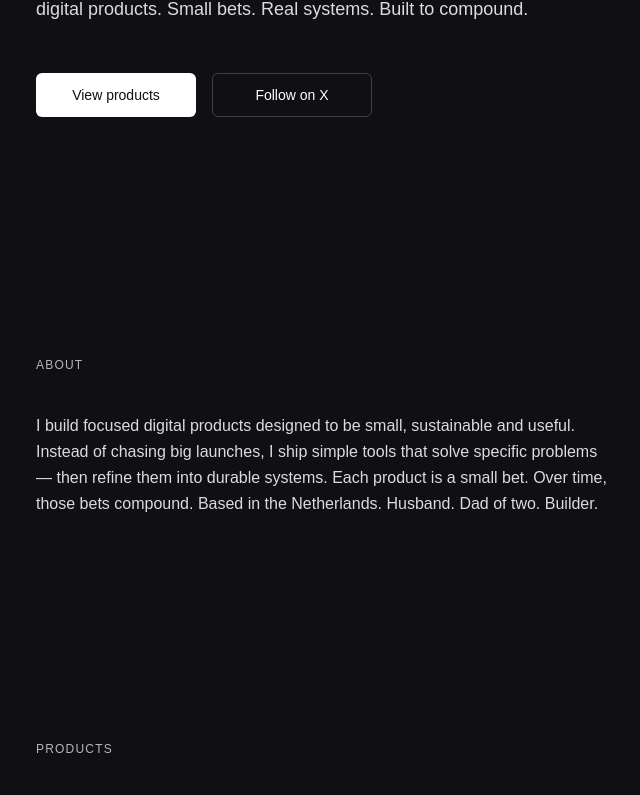
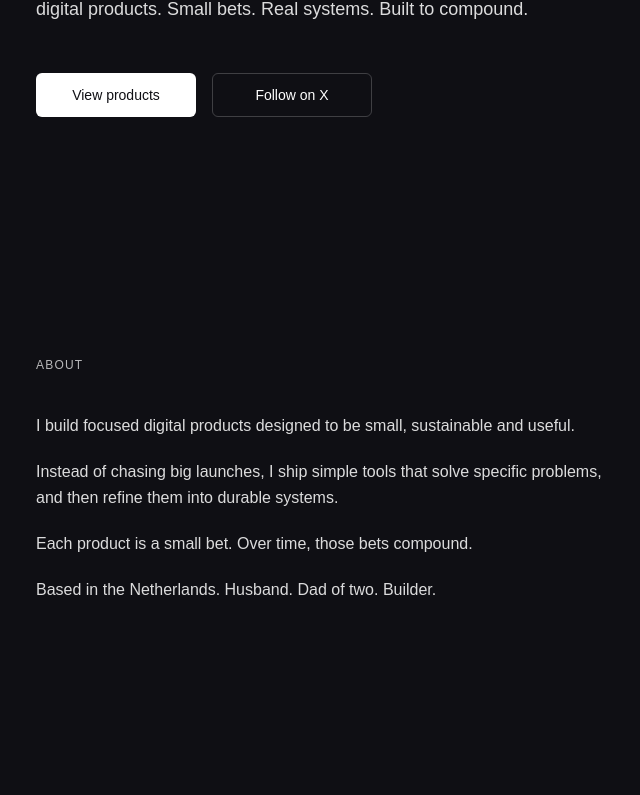
Before and after one commit to rvdobuilds/rvdobuilds-site, a Next.js app: page / in a window 1280 px wide. Shown: the part 485-1280 px from the top of the page, without its empty margins (300-940 px from the left). Built offline with nearby package versions, Linux system fonts and the light colour scheme.

Commit message:
Added line breaks to the About section.

```diff
--- a/app/page.tsx
+++ b/app/page.tsx
@@ -121,18 +121,25 @@ export default function Home() {
         </header>
 
         {/* About */}
-        <Section id="about" title="About">
-          <p className="max-w-xl text-base leading-relaxed text-white/85">
-I build focused digital products designed to be small, sustainable and useful.
+<Section id="about" title="About">
+  <div className="max-w-xl space-y-5 text-base leading-relaxed text-white/85">
+    <p>
+      I build focused digital products designed to be small, sustainable and useful.
+    </p>
 
-Instead of chasing big launches, I ship simple tools that solve specific problems — then refine them into durable systems.
+    <p>
+      Instead of chasing big launches, I ship simple tools that solve specific problems, and then refine them into durable systems.
+    </p>
 
-Each product is a small bet.
-Over time, those bets compound.
+    <p>
+      Each product is a small bet. Over time, those bets compound.
+    </p>
 
-Based in the Netherlands. Husband. Dad of two. Builder.
-          </p>
-        </Section>
+    <p>
+      Based in the Netherlands. Husband. Dad of two. Builder.
+    </p>
+  </div>
+</Section>
 
         {/* Products */}
         <Section id="products" title="Products">
```
